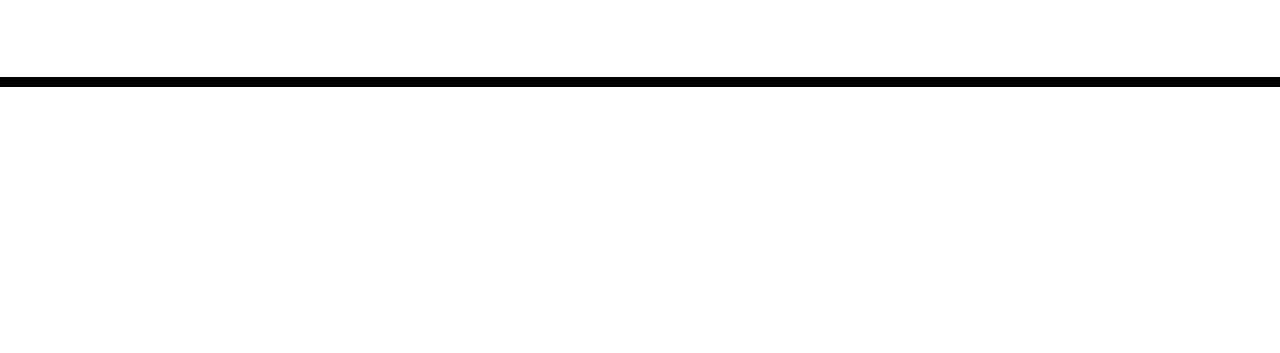
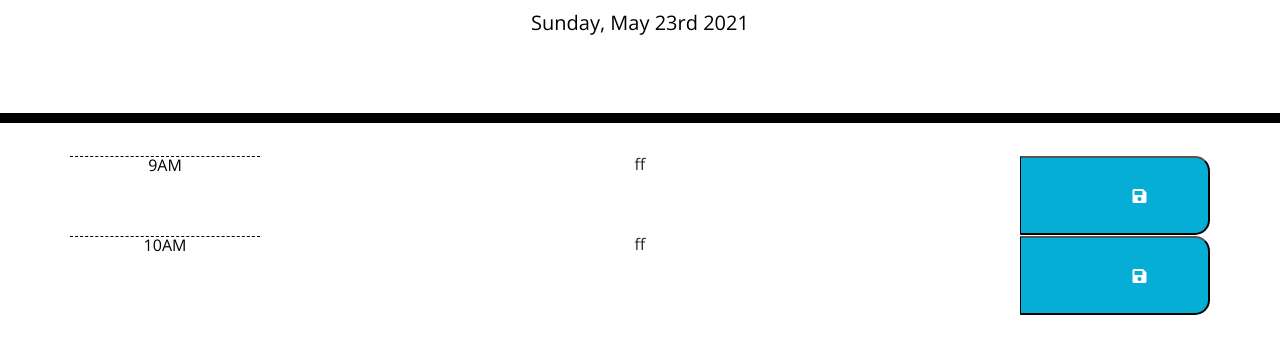
Before and after one commit to hharmony/WorkDayScheduler, a plain HTML site: page Develop/index.html in a window 1280 px wide. Shown: the part 181-534 px from the top of the page. Drawn offline with nearby package versions, Linux system fonts and the light colour scheme.

Commit message:
organized into folder, current date displays, sample time blocks in html

```diff
--- a/Develop/style.css
+++ b/Develop/assets/style.css
@@ -69,3 +69,6 @@ textarea{
   font-size: 20px;
   transition: all .3s ease-in-out;
 }
+
+
+/* style to calendar blocks */
--- /dev/null
+++ b/Develop/assets/style.js
@@ -0,0 +1,4 @@
+//Current day
+var today = moment();
+var dateEl = document.getElementById('currentDay');
+currentDay.innerHTML = today.format("dddd, MMMM Do YYYY");
--- a/Develop/index.html
+++ b/Develop/index.html
@@ -1,3 +1,22 @@
+<!-- GIVEN I am using a daily planner to create a schedule
+WHEN I open the planner
+THEN the current day is displayed at the top of the calendar
+
+WHEN I scroll down
+THEN I am presented with time blocks for standard business hours
+
+WHEN I view the time blocks for that day
+THEN each time block is color-coded to indicate whether it is in the past, present, or future
+
+WHEN I click into a time block
+THEN I can enter an event
+
+WHEN I click the save button for that time block
+THEN the text for that event is saved in local storage
+
+WHEN I refresh the page
+THEN the saved events persist-->
+
 <!DOCTYPE html>
 <html lang="en">
   <head>
@@ -18,7 +37,7 @@
       href="https://fonts.googleapis.com/css?family=Open+Sans&display=swap"
       rel="stylesheet"
     />
-    <link rel="stylesheet" href="style.css" />
+    <link rel="stylesheet" href="assets/style.css" />
     <title>Work Day Scheduler</title>
   </head>
 
@@ -28,11 +47,38 @@
       <p class="lead">A simple calendar app for scheduling your work day</p>
       <p id="currentDay" class="lead"></p>
     </header>
-    <div class="container">
+
       <!-- Timeblocks go here -->
-    </div>
+      <div class="container">
+        <!-- 9AM -->
+        <div class="time-block row" id="9">
+          <div class ="hour col-2">9AM</div>
+          <div class ="task col-8">ff</div>
+        <!-- save button on right side of row-->
+          <button class ="saveBtn col-2">
+            <i class="fas fa-save"></i>
+          </button>
+        </div>
+
+        <!-- 10AM -->
+        <div class="time-block row" id="10">
+          <div class ="hour col-2">10AM</div>
+          <div class ="task col-8">ff</div>
+        <!-- save button on right side of row-->
+          <button class ="saveBtn col-2">
+            <i class="fas fa-save"></i>
+          </button>
+        </div>
+
+      </div>
 
     <script src="https://code.jquery.com/jquery-3.4.1.min.js"></script>
     <script src="https://cdnjs.cloudflare.com/ajax/libs/moment.js/2.24.0/moment.min.js"></script>
+    <script src="https://cdn.jsdelivr.net/momentjs/2.12.0/moment.min.js"></script>
+
+    <script>
+
+    </script>
+    <script src="assets/style.js"></script>
   </body>
 </html>
```
